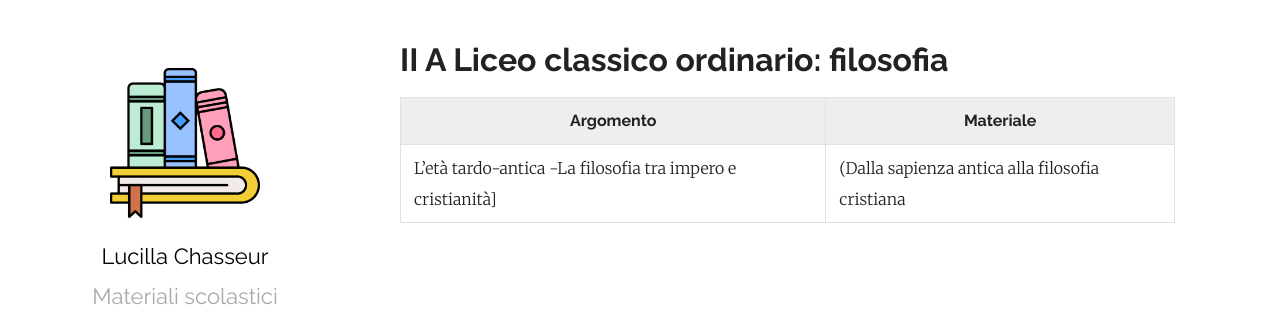
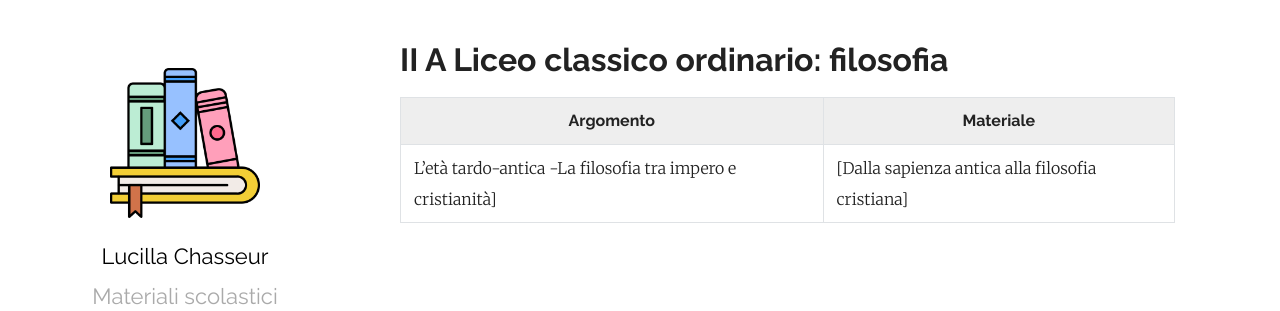
Before and after one commit to efemeridi/efemeridi.github.io, a Jekyll site: the page built from 2a_ord_filosofia.md, in a window 1280 px wide. Shown: the top 311 px of the page. Built offline with Jekyll 4.4.1, drawn with Linux system fonts in a browser that asks for light colours; our own code applies the rules of GitHub Pages for plain Markdown files.

```diff
--- a/2a_ord_filosofia.md
+++ b/2a_ord_filosofia.md
@@ -5,4 +5,4 @@ layout: page
 
 | Argomento | Materiale   |
 |-----------|-------------|
-|L'età tardo-antica -La filosofia tra impero e cristianità]|(Dalla sapienza antica alla filosofia cristiana
+|L'età tardo-antica -La filosofia tra impero e cristianità]|[Dalla sapienza antica alla filosofia cristiana]
```
